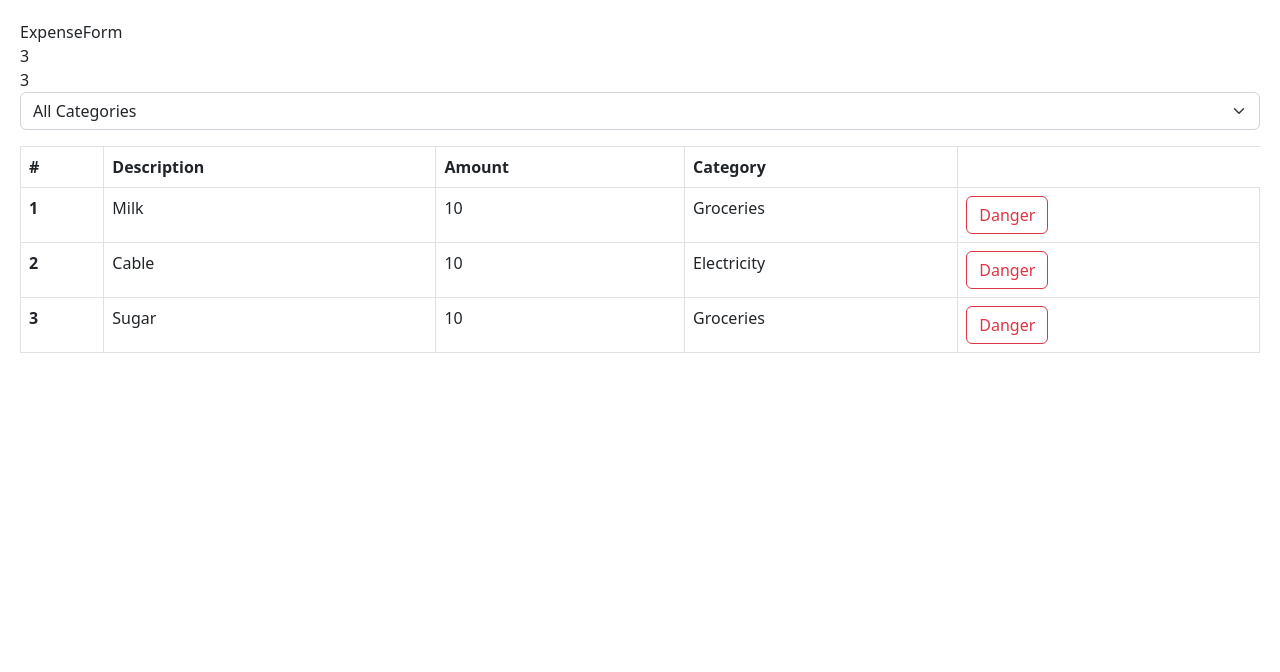
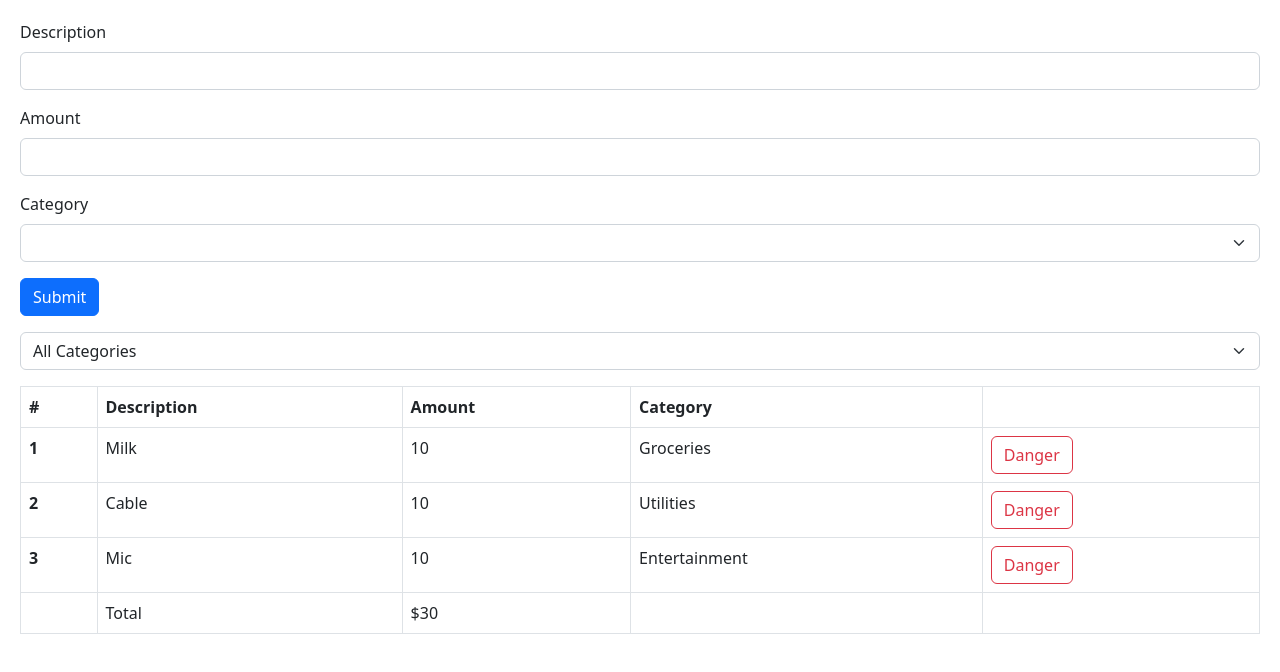
Before and after one commit to AungPhyoThant224/React-18-for-Beginners, a React (Vite) app in the folder react-form/: page / in a window 1280 px wide. Shown: the top 672 px of the page. Built offline with nearby package versions, Linux system fonts and the light colour scheme.

Commit message:
Expand Form.

```diff
--- a/react-form/src/components/ExpenseTracker/ExpenseForm.tsx
+++ b/react-form/src/components/ExpenseTracker/ExpenseForm.tsx
@@ -1,9 +1,95 @@
-import React from "react";
+import { FieldValues, useForm } from "react-hook-form";
+import { z } from "zod";
+import { zodResolver } from "@hookform/resolvers/zod";
 
-const ExpenseForm = () => {
+let schema = z.object({
+  description: z
+    .string({ invalid_type_error: "Description is required." })
+    .min(1, { message: "Description is required." }),
+  amount: z
+    .number({ invalid_type_error: "Amount is required." })
+    .min(1, { message: "Amount is required." }),
+  category: z
+    .string({ invalid_type_error: "Category is required." })
+    .min(1, { message: "Category is required." }),
+});
+
+type FormData = z.infer<typeof schema>;
+
+interface Props {
+  categories: string[];
+  handleAdd: (item: FormData) => void;
+}
+
+const ExpenseForm = ({ categories, handleAdd }: Props) => {
+  const {
+    register,
+    handleSubmit,
+    formState: { isValid, errors },
+  } = useForm<FormData>({ resolver: zodResolver(schema) });
+
+  const onSubmit = (data: FormData) => {
+    handleAdd(data);
+  };
+
   return (
     <>
-      <div>ExpenseForm</div>
+      <form onSubmit={handleSubmit(onSubmit)}>
+        <div className="mb-3">
+          <label htmlFor="description" className="form-label">
+            Description
+          </label>
+          <input
+            {...register("description")}
+            id="description"
+            type="text"
+            className="form-control"
+          />
+          {errors.description && (
+            <p className="text-danger">{errors.description.message}</p>
+          )}
+        </div>
+        <div className="mb-3">
+          <label htmlFor="amount" className="form-label">
+            Amount
+          </label>
+          <input
+            {...register("amount", { valueAsNumber: true })}
+            id="amount"
+            type="number"
+            className="form-control"
+          />
+          {errors.amount && (
+            <p className="text-danger">{errors.amount.message}</p>
+          )}
+        </div>
+        <div className="mb-3">
+          <label htmlFor="category" className="form-label">
+            Category
+          </label>
+          <select
+            {...register("category")}
+            id="category"
+            onChange={() => console.log()}
+            className="form-select"
+            aria-label="Default select example"
+          >
+            <option value={""}></option>
+            {categories.map((item, index) => (
+              <option key={index} value={item}>
+                {item}
+              </option>
+            ))}
+          </select>
+          {errors.category && (
+            <p className="text-danger">{errors.category.message}</p>
+          )}
+        </div>
+
+        <button className="btn btn-primary mb-3" type="submit">
+          Submit
+        </button>
+      </form>
     </>
   );
 };
--- a/react-form/src/components/ExpenseTracker/ExpenseList.tsx
+++ b/react-form/src/components/ExpenseTracker/ExpenseList.tsx
@@ -9,37 +9,31 @@ interface Props {
   }[];
   categories: string[];
   handleDelete: (id: number) => void;
+  handleFilter: (value: string) => void;
 }
 
-const ExpenseList = ({ items, categories, handleDelete }: Props) => {
-  const [filterItems, setFilterItems] = useState(items);
-
+const ExpenseList = ({
+  items,
+  categories,
+  handleDelete,
+  handleFilter,
+}: Props) => {
   let selectedFilter = (e: React.ChangeEvent<HTMLSelectElement>) => {
-    const selectCategory = e.target.value;
-    if (selectCategory === "all") {
-      setFilterItems(items);
-    } else {
-      setFilterItems(items.filter((item) => item.category === selectCategory));
-    }
+    handleFilter(e.target.value);
   };
 
   const onClick = (id: number) => {
     handleDelete(id);
-    console.log(items.length);
-    setFilterItems(items);
-    console.log("done 2");
   };
 
   return (
     <>
-      <div>{items.length}</div>
-      <div>{filterItems.length}</div>
       <select
         onChange={selectedFilter}
         className="form-select"
         aria-label="Default select example"
       >
-        <option value={"all"}>All Categories</option>
+        <option value={""}>All Categories</option>
         {categories.map((item, index) => (
           <option key={index} value={item}>
             {item}
@@ -53,10 +47,11 @@ const ExpenseList = ({ items, categories, handleDelete }: Props) => {
             <th scope="col">Description</th>
             <th scope="col">Amount</th>
             <th scope="col">Category</th>
+            <th></th>
           </tr>
         </thead>
         <tbody>
-          {filterItems.map((item) => (
+          {items.map((item) => (
             <tr key={item.id}>
               <th scope="row">{item.id}</th>
               <td>{item.description}</td>
@@ -74,6 +69,15 @@ const ExpenseList = ({ items, categories, handleDelete }: Props) => {
             </tr>
           ))}
         </tbody>
+        <tfoot>
+          <tr>
+            <td></td>
+            <td>Total</td>
+            <td>${items.reduce((acc, item) => acc + item.amount, 0)}</td>
+            <td></td>
+            <td></td>
+          </tr>
+        </tfoot>
       </table>
     </>
   );
--- a/react-form/src/components/ExpenseTracker/ExpenseTracker.tsx
+++ b/react-form/src/components/ExpenseTracker/ExpenseTracker.tsx
@@ -1,15 +1,28 @@
-import React, { useState } from "react";
+import { useState } from "react";
 import ExpenseForm from "./ExpenseForm";
 import ExpenseList from "./ExpenseList";
 import produce from "immer";
+import { FieldValues } from "react-hook-form";
 
 const ExpenseTracker = () => {
   const [items, setItems] = useState([
     { id: 1, description: "Milk", amount: 10, category: "Groceries" },
-    { id: 2, description: "Cable", amount: 10, category: "Electricity" },
-    { id: 3, description: "Sugar", amount: 10, category: "Groceries" },
+    { id: 2, description: "Cable", amount: 10, category: "Utilities" },
+    { id: 3, description: "Mic", amount: 10, category: "Entertainment" },
   ]);
-  let categories = ["Groceries", "Electricity"];
+  const [filtered, setFiltered] = useState("");
+  let categories = ["Groceries", "Utilities", "Entertainment"];
+
+  const handleAdd = (data: FieldValues) => {
+    let id = items[items.length - 1].id + 1;
+    let item = {
+      id: id,
+      description: data.description,
+      amount: data.amount,
+      category: data.category,
+    };
+    setItems([...items, item]);
+  };
 
   const handleDelete = (id: number) => {
     setItems(
@@ -26,16 +39,20 @@ const ExpenseTracker = () => {
         }
       })
     );
-    console.log("done 1");
   };
+
+  const filteredItem = filtered
+    ? items.filter((item) => item.category === filtered)
+    : items;
 
   return (
     <>
-      <ExpenseForm></ExpenseForm>
+      <ExpenseForm categories={categories} handleAdd={handleAdd}></ExpenseForm>
       <ExpenseList
-        items={items}
+        items={filteredItem}
         categories={categories}
         handleDelete={handleDelete}
+        handleFilter={(value) => setFiltered(value)}
       ></ExpenseList>
     </>
   );
--- a/react-form/src/components/Form/Form.tsx
+++ b/react-form/src/components/Form/Form.tsx
@@ -1,4 +1,3 @@
-import { FormEvent, useState } from "react";
 import { FieldValues, useForm } from "react-hook-form";
 import { z } from "zod";
 import { zodResolver } from "@hookform/resolvers/zod";
```
